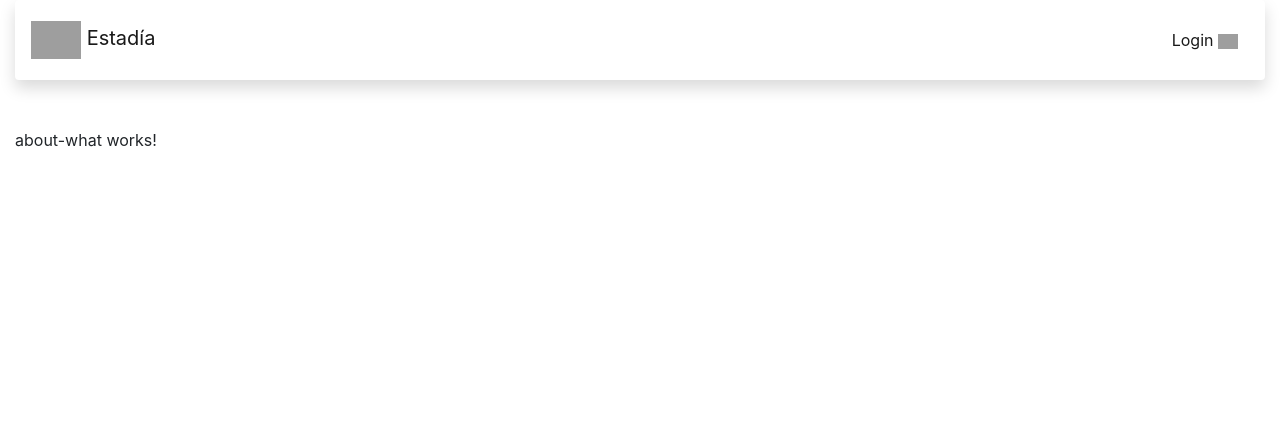
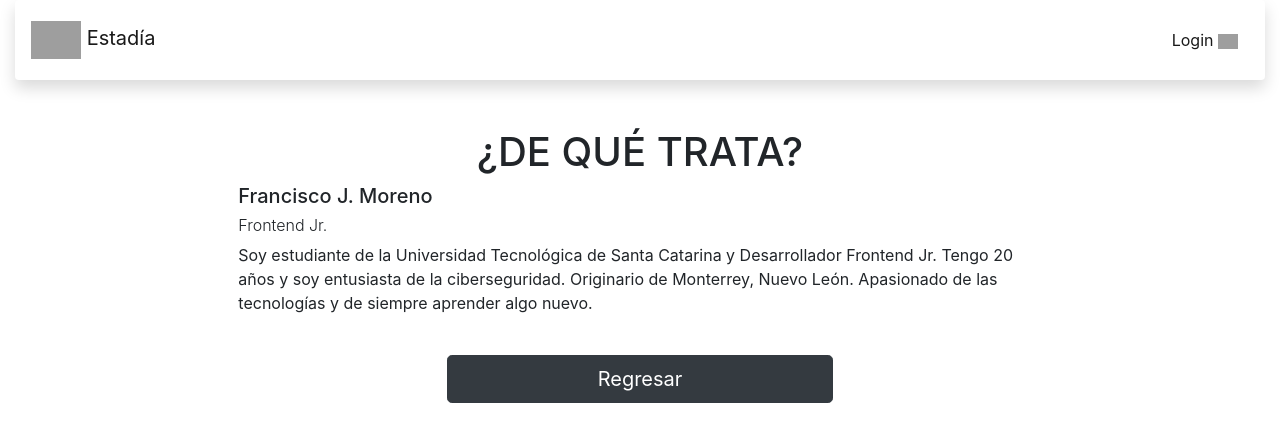
Before and after one commit to frxncismor/estadia, an Angular app: page /about-what in a window 1280 px wide. Shown: the top 442 px of the page. Built offline with nearby package versions, Linux system fonts and the light colour scheme; grey boxes are pictures that could not be loaded.

Commit message:
about-what content

```diff
--- a/package.json
+++ b/package.json
@@ -32,12 +32,12 @@
   },
   "devDependencies": {
     "@angular-devkit/build-angular": "~0.900.3",
-    "@angular/cli": "~9.0.3",
+    "@angular/cli": "^9.0.5",
     "@angular/compiler-cli": "~9.0.2",
     "@angular/language-service": "~9.0.2",
-    "@types/node": "^12.11.1",
     "@types/jasmine": "~3.5.0",
     "@types/jasminewd2": "~2.0.3",
+    "@types/node": "^12.11.1",
     "codelyzer": "^5.1.2",
     "jasmine-core": "~3.5.0",
     "jasmine-spec-reporter": "~4.2.1",
--- a/src/app/pages/about-what/about-what.component.html
+++ b/src/app/pages/about-what/about-what.component.html
@@ -1 +1,28 @@
-<p>about-what works!</p>
+<div class="container-fluid animated fadeIn">
+    <h1 class="text-center">{{'¿De qué trata?' | uppercase}}</h1>
+    <div class="row">
+        <div class="col-md-2"></div>
+        <div class="col-md-8">
+            <div class="media">
+
+                <div class="media-body">
+                  <h5 class="mt-0">Francisco J. Moreno</h5>
+                  <h6 class="mt-0 font-weight-light">Frontend Jr.</h6>
+                  <p>Soy estudiante de la Universidad Tecnológica de Santa Catarina y Desarrollador Frontend Jr. Tengo 20 años y soy entusiasta de la ciberseguridad. Originario de Monterrey, Nuevo León. Apasionado de las tecnologías y de siempre aprender algo nuevo.</p>
+                </div>
+
+            </div>
+        </div>
+        <div class="col-md-2"></div>
+    </div>
+</div>
+<br>
+<div class="container-fluid">
+    <div class="row">
+        <div class="col-md-4"></div>
+        <div class="col-md-4">
+            <button type="button"  class="btn btn-dark text-white btn-lg btn-block animated fadeInUp" (click)="back2begin()">Regresar</button>
+        </div>
+        <div class="col-md-4" > <br> </div>
+    </div>
+</div>
--- a/src/app/pages/about-what/about-what.component.ts
+++ b/src/app/pages/about-what/about-what.component.ts
@@ -1,4 +1,5 @@
 import { Component, OnInit } from '@angular/core';
+import { Router } from '@angular/router';
 
 @Component({
   selector: 'app-about-what',
@@ -7,9 +8,13 @@ import { Component, OnInit } from '@angular/core';
 })
 export class AboutWhatComponent implements OnInit {
 
-  constructor() { }
+  constructor(private route: Router) { }
 
   ngOnInit(): void {
   }
 
+  back2begin(){
+    this.route.navigateByUrl('/');
+  }
+
 }
--- a/src/app/pages/about-who/about-who.component.html
+++ b/src/app/pages/about-who/about-who.component.html
@@ -1,4 +1,4 @@
-<div class="container-fluid">
+<div class="container-fluid animated fadeIn">
     <h1 class="text-center">{{title | uppercase}}</h1>
     <div class="row">
         <div class="col-md-2"></div>
--- a/src/app/pages/home/home.component.html
+++ b/src/app/pages/home/home.component.html
@@ -33,3 +33,4 @@
         <div class="col-md-4" > <br> </div>
     </div>
 </div>
+<br>
```
Also changed, not shown: 1 other file (tests, documents, lock files or other folders).
